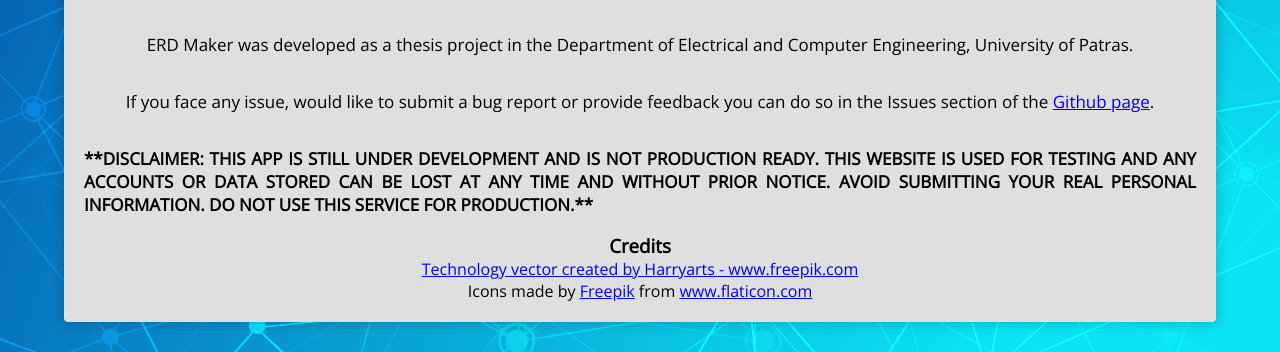
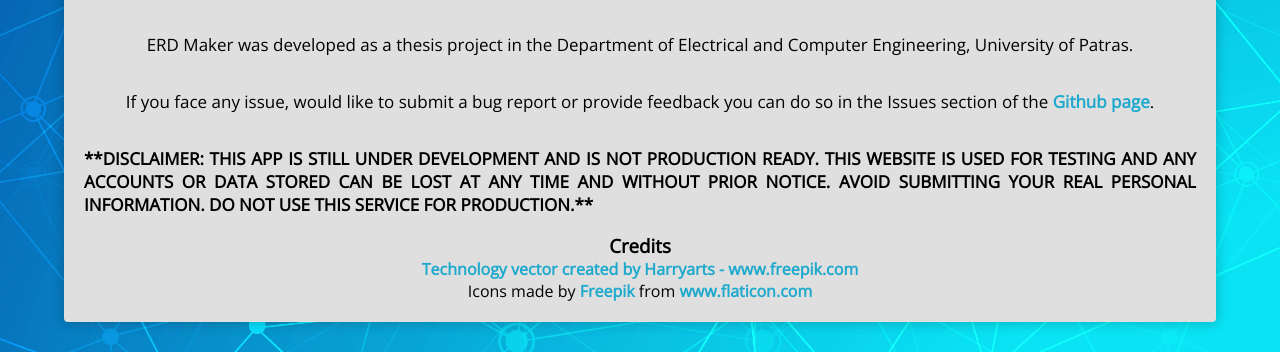
Before and after one commit to erdMaker/erdMaker, a React (Create React App) app: page /about in a window 1280 px wide. Shown: the part 285-637 px from the top of the page. Built offline with nearby package versions, Linux system fonts and the light colour scheme; no server answers.

Commit message:
text links visual improvement

```diff
--- a/package.json
+++ b/package.json
@@ -1,6 +1,6 @@
 {
   "name": "erdmaker",
-  "version": "2.2.7",
+  "version": "2.2.8",
   "private": true,
   "dependencies": {
     "@material-ui/core": "^4.11.0",
--- a/src/components/routes/About.jsx
+++ b/src/components/routes/About.jsx
@@ -13,7 +13,7 @@ const About = () => {
         <p className="about-text">
           If you face any issue, would like to submit a bug report or provide feedback you can do so in the Issues
           section of the{" "}
-          <a href="https://github.com/Raynesz/erdMaker" target="_blank" rel="noopener noreferrer">
+          <a className="text-link" href="https://github.com/Raynesz/erdMaker" target="_blank" rel="noopener noreferrer">
             Github page
           </a>
           .
@@ -27,6 +27,7 @@ const About = () => {
         </p>
         <h3>Credits</h3>
         <a
+          className="text-link"
           href="https://www.freepik.com/free-photos-vectors/technology"
           title="Background Image"
           target="_blank"
@@ -36,11 +37,11 @@ const About = () => {
         </a>
         <div>
           Icons made by{" "}
-          <a href="https://www.flaticon.com/authors/freepik" title="Freepik" target="_blank" rel="noopener noreferrer">
+          <a className="text-link" href="https://www.flaticon.com/authors/freepik" title="Freepik" target="_blank" rel="noopener noreferrer">
             Freepik
           </a>{" "}
           from{" "}
-          <a href="https://www.flaticon.com/" title="Flaticon" target="_blank" rel="noopener noreferrer">
+          <a className="text-link" href="https://www.flaticon.com/" title="Flaticon" target="_blank" rel="noopener noreferrer">
             www.flaticon.com
           </a>
         </div>
--- a/src/components/routes/routes.scss
+++ b/src/components/routes/routes.scss
@@ -72,6 +72,15 @@
   }
 }
 
+.text-link {
+  color:#1faacd;
+  font-weight: bold;
+  text-decoration: none;
+  &:hover {
+    color:#166b92;
+  }
+}
+
 @media screen and (max-width: 768px) {
   .home-wrapper {
     display: block;
```
